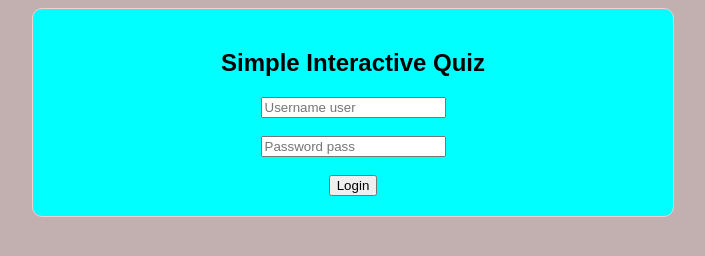
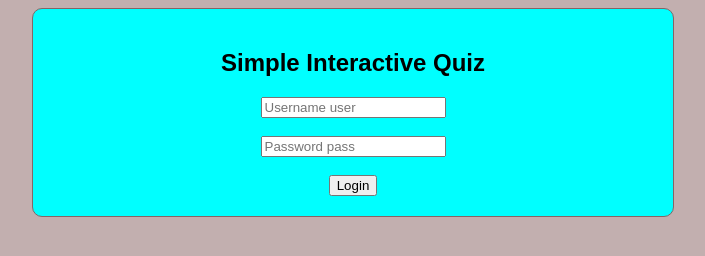
Before and after one commit to ChidiebereOhansonSectionE/Assignment3, a plain HTML site: page index.html in a window 1280 px wide. Shown: the whole page, without its empty margins (287-992 px from the left). Drawn offline with Linux system fonts and the light colour scheme.

Commit message:
Update styles.css

```diff
--- a/styles.css
+++ b/styles.css
@@ -6,7 +6,7 @@ body {
     max-width: 600px;
     margin: 0 auto;
     padding: 20px;
-    border: 1px solid #eed2d2;
+    border: 1px solid #856565;
     border-radius: 10px;
     background-color: aqua;
   }
```
